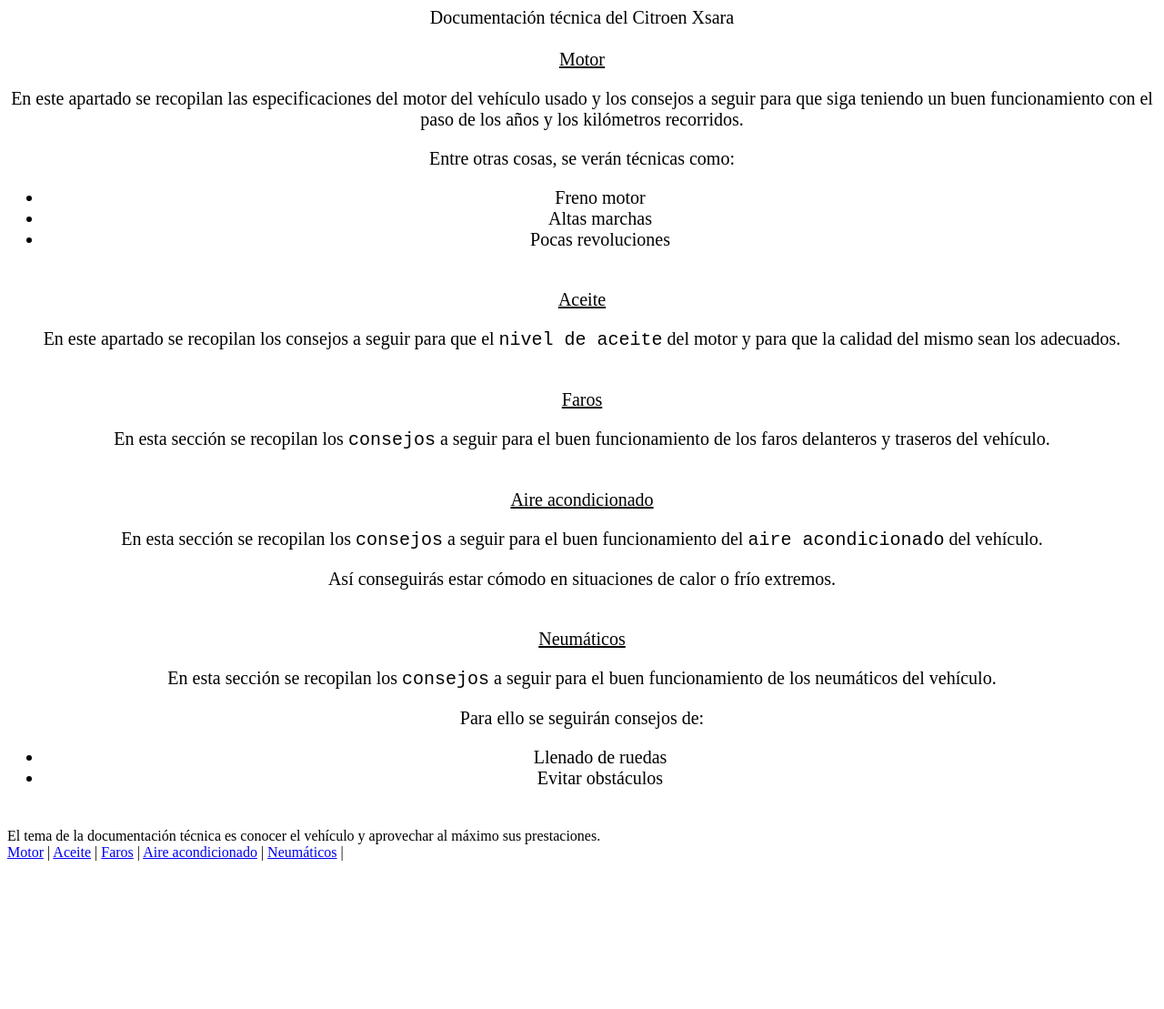
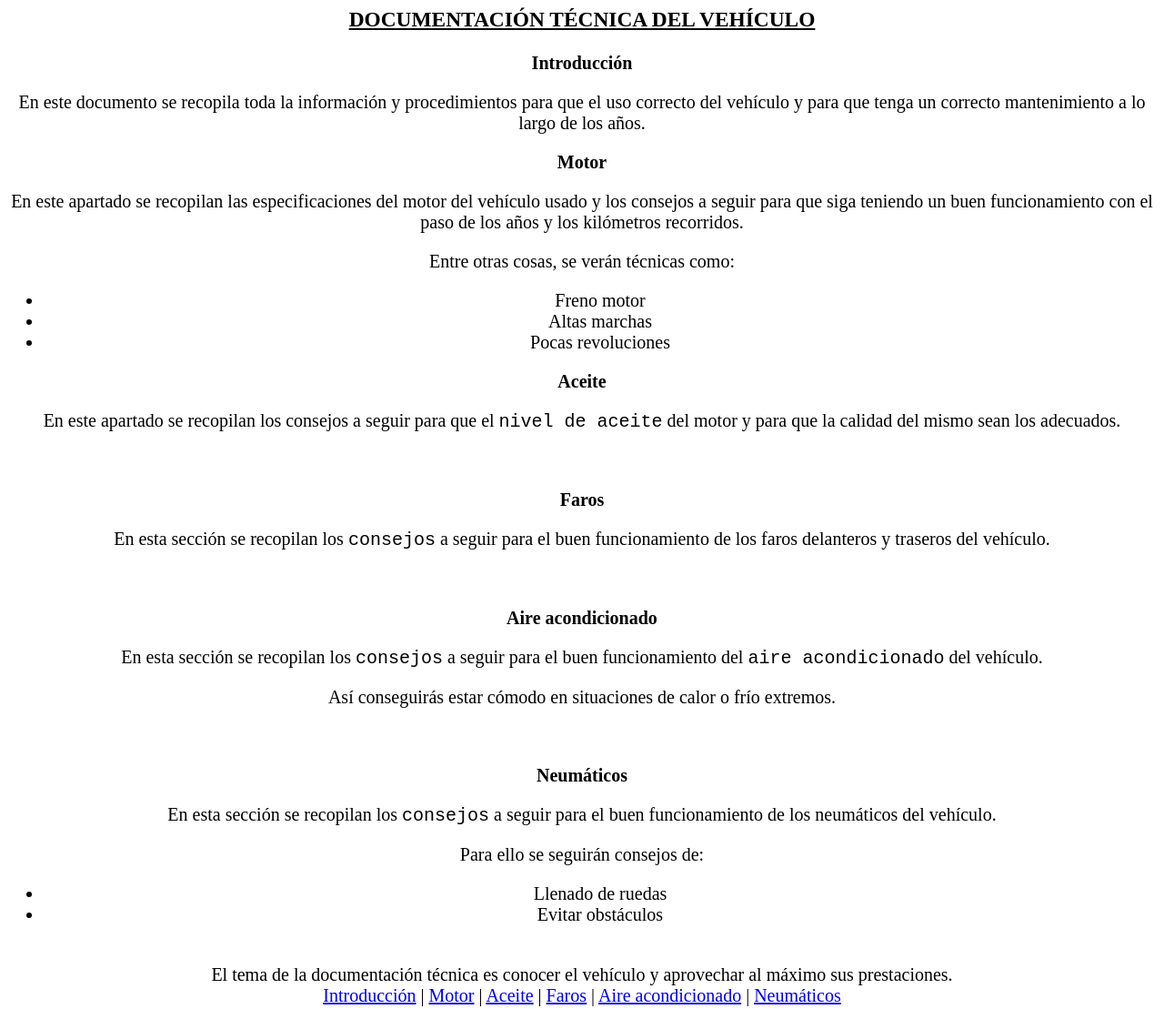
Before and after one commit to Valderas7/fCC_courses, a plain HTML site: page Responsive Web Design/technical-documentation-page/src/index.html in a window 1280 px wide. Shown: the whole page at 91% size. Before the commit the page ends 972 px from the top, so only its background shows below. Drawn offline with Linux system fonts and the light colour scheme.

Commit message:
Add files via upload

```diff
--- a/Responsive Web Design/technical-documentation-page/src/index.html
+++ b/Responsive Web Design/technical-documentation-page/src/index.html
@@ -1,16 +1,7 @@
-<!--
-
-Hello Camper!
-
-Please read the README below in the JS Editor before beginning. Feel free to delete this message once you have read it. Good luck and Happy Coding!
-
-- The freeCodeCamp Team
-
--->
-<!DOCTYPE html>
-<html>
-  <main id = "main-doc" style = "text-align: center; font-size: 20px;">Documentación técnica del Citroen Xsara<br><br>
-    <section class = "main-section" id = "Motor"><header><u>Motor</u></header><p>En este apartado se recopilan las especificaciones del motor del vehículo usado y los consejos a seguir para que siga teniendo un buen funcionamiento con el paso de los años y los kilómetros recorridos.</p>
+<html class = "row">
+  <main id = "main-doc" style = "text-align: center; font-size: 20px;"><h3 style = "font-family: Times New Roman, Times, serif;" class = "m-3"><u>DOCUMENTACIÓN TÉCNICA DEL VEHÍCULO</h3></u>
+    <section class = "main-section m-3 mb-4" id = "Introducción"><header class = "bg-danger mb-2"><b>Introducción</b></header><p>En este documento se recopila toda la información y procedimientos para que el uso correcto del vehículo y para que tenga un correcto mantenimiento a lo largo de los años.</p></section>
+    <section class = "main-section m-3" id = "Motor"><header><p class = "bg-danger mb-2 mt-5"><b>Motor</b></p></header><p>En este apartado se recopilan las especificaciones del motor del vehículo usado y los consejos a seguir para que siga teniendo un buen funcionamiento con el paso de los años y los kilómetros recorridos.</p>
       <p>Entre otras cosas, se verán técnicas como:
       <ul>
   <li>Freno motor</li>
@@ -18,26 +9,29 @@
   <li>Pocas revoluciones</li>
   </ul>
 </p>
+    </section>
+    <section class = "main-section m-3" id = "Aceite"><header><p class = "bg-danger mb-2 mt-5"><b>Aceite</p></b></header><p>En este apartado se recopilan los consejos a seguir para que el <code>nivel de aceite</code> del motor y para que la calidad del mismo sean los adecuados.</p>
     </section><br>
-    <section class = "main-section" id = "Aceite"><header><u>Aceite</u></header><p>En este apartado se recopilan los consejos a seguir para que el <code>nivel de aceite</code> del motor y para que la calidad del mismo sean los adecuados.</p>
-    </section><br>
-    <section class = "main-section" id = "Faros"><header><u>Faros</u></header><p>En esta sección se recopilan los <code>consejos</code> a seguir para el buen funcionamiento de los faros delanteros y traseros del vehículo.</p></section><br>
-    <section class = "main-section" id = "Aire_acondicionado"><header><u>Aire acondicionado</u></header><p>En esta sección se recopilan los <code>consejos</code> a seguir para el buen funcionamiento del <code>aire acondicionado</code> del vehículo.</p>
+    <section class = "main-section m-3" id = "Faros"><header><p class = "bg-danger mb-2"><b>Faros</b></p></header><p>En esta sección se recopilan los <code>consejos</code> a seguir para el buen funcionamiento de los faros delanteros y traseros del vehículo.</p></section><br>
+    <section class = "main-section m-3" id = "Aire_acondicionado"><header><p class = "bg-danger mb-2"><b>Aire acondicionado</b></p></header><p>En esta sección se recopilan los <code>consejos</code> a seguir para el buen funcionamiento del <code>aire acondicionado</code> del vehículo.</p>
       <p>Así conseguirás estar cómodo en situaciones de calor o frío extremos.</p>
     </section><br>
-    <section class = "main-section" id = "Neumáticos"><header><u>Neumáticos</u></header><p>En esta sección se recopilan los <code>consejos</code> a seguir para el buen funcionamiento de los neumáticos del vehículo.</p>
+    <section class = "main-section m-3" id = "Neumáticos"><header><p class = "bg-danger mb-2"><b>Neumáticos</b></p></header><p>En esta sección se recopilan los <code>consejos</code> a seguir para el buen funcionamiento de los neumáticos del vehículo.</p>
       <p>Para ello se seguirán consejos de:
       <ul>
         <li>Llenado de ruedas</li>
         <li>Evitar obstáculos</li>
       </ul>
       </p>
-  </section><br></main>
-<nav id = "navbar"><header>El tema de la documentación técnica es conocer el vehículo y aprovechar al máximo sus prestaciones.</header>
-  <a href = "#Motor" class = "nav-link">Motor</a> |
-  <a href = "#Aceite" class = "nav-link">Aceite</a> |
-  <a href = "#Faros" class = "nav-link">Faros</a> |
-    <a href = "#Aire_acondicionado" class = "nav-link">Aire acondicionado</a> |
-  <a href = "#Neumáticos" class = "nav-link">Neumáticos</a> |
-</nav><br>
+  </section><br>
+
+  <nav id = "navbar"><header>El tema de la documentación técnica es conocer el vehículo y aprovechar al máximo sus prestaciones.</header>
+    <a class = "nav-link" href = "#Introducción">Introducción</a> |
+    <a class = "nav-link" href = "#Motor">Motor</a> |
+    <a class = "nav-link" href = "#Aceite">Aceite</a> |
+    <a class = "nav-link" href = "#Faros">Faros</a> |
+    <a class = "nav-link" href = "#Aire_acondicionado">Aire acondicionado</a> |
+    <a class = "nav-link" href = "#Neumáticos">Neumáticos</a>
+  </nav>
+  </main>
 </html>
--- a/Responsive Web Design/technical-documentation-page/src/style.css
+++ b/Responsive Web Design/technical-documentation-page/src/style.css
@@ -1,26 +1,13 @@
-<style>
- #main-doc {
-   color: black;
-   font-size: 40px;
-   text-align: center;
-}
- .main-section {
+.main-section {
    font-size: 20px;
-   text-align: left;
-}
- .main-section header {
-   text-decoration: none;
-   font-size: 18px;
    text-align: justify;
 }
 
- @media #navbar(min-width: 100px) {
+@media #navbar(min-width: 100px) {
    font-size: 28 px;
 }
 
- #navbar {
-   position: relative;
-   margin-right: 50%;
-   font-size: 18px;
+#navbar {
+  position: relative;
+  margin-right: 50%;
 }
-</style>
```
